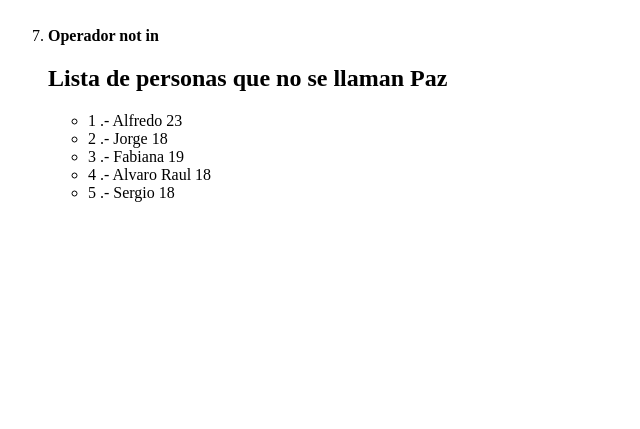
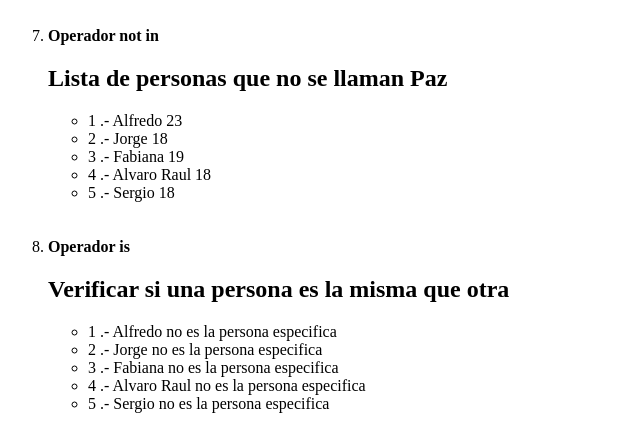
Before and after one commit to FabbPP/PWeb2Marcela, a Django app: page /pruebaIf/ in a window 1280 px wide. Shown: the part 1034-1463 px from the top of the page, without its empty margins (0-640 px from the left). Before the commit the page ends 1236 px from the top, so only its background shows below. Run offline with Django 5.2, Linux system fonts and the light colour scheme.

Commit message:
Prueba operador is - if tag

```diff
--- a/Django_project/listaContactos/personas/templates/pruebaIf.html
+++ b/Django_project/listaContactos/personas/templates/pruebaIf.html
@@ -80,6 +80,18 @@
                     {% endif %}
                 {% endfor %}
             </ul>
+            <br> </br>
+            <li><strong>Operador is</strong></li>
+            <h2>Verificar si una persona es la misma que otra</h2>
+            <ul>
+                {% for persona in personasRegistradas %}
+                    {% if persona is persona_especifica %}
+                        <li>{{ forloop.counter }} .- {{ persona.nombres }} es la persona especifica</li>
+                    {% else %}
+                        <li>{{ forloop.counter }} .- {{ persona.nombres }} no es la persona especifica</li>
+                    {% endif %}
+                {% endfor %}
+            </ul>
 
         </ol>
     </body>
```
